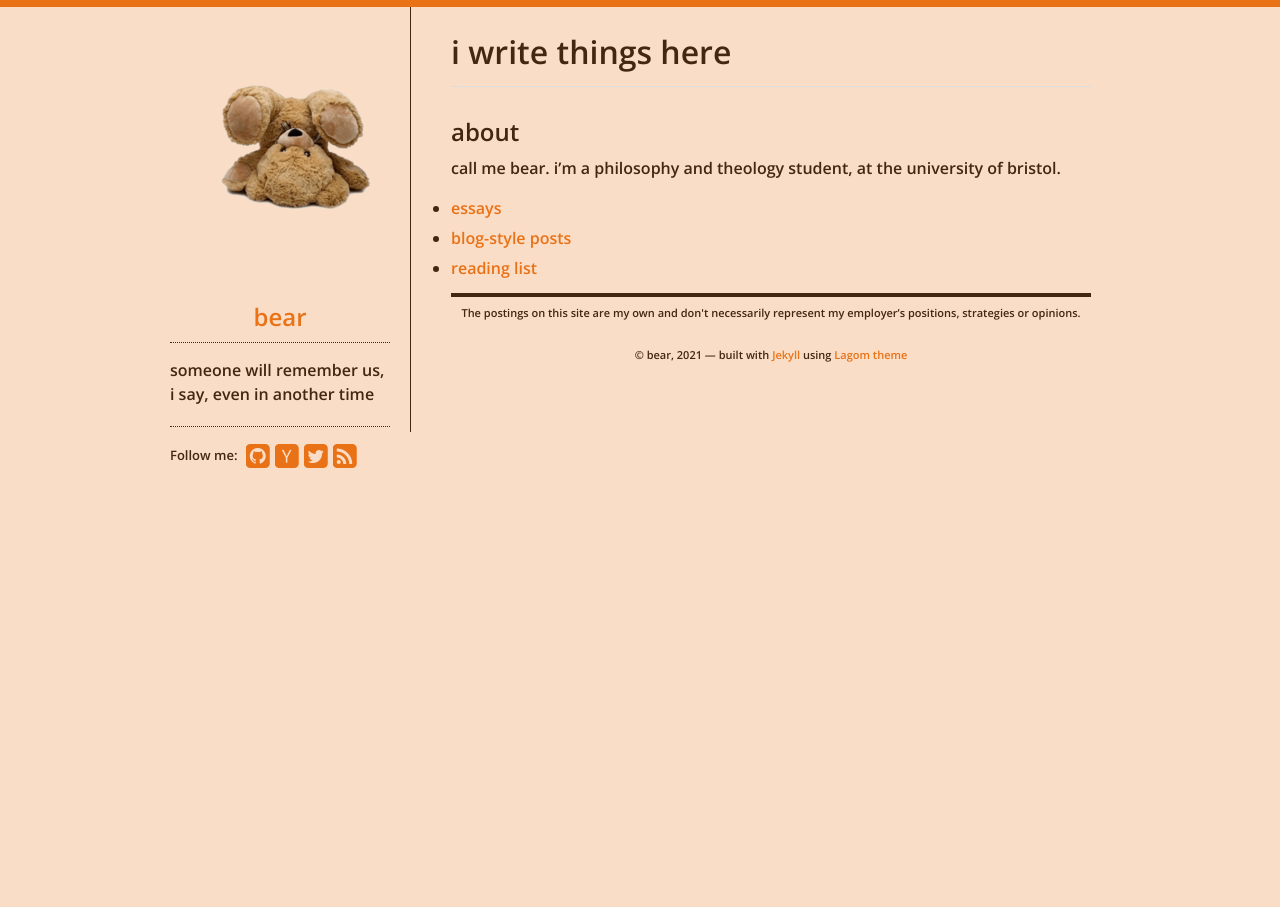
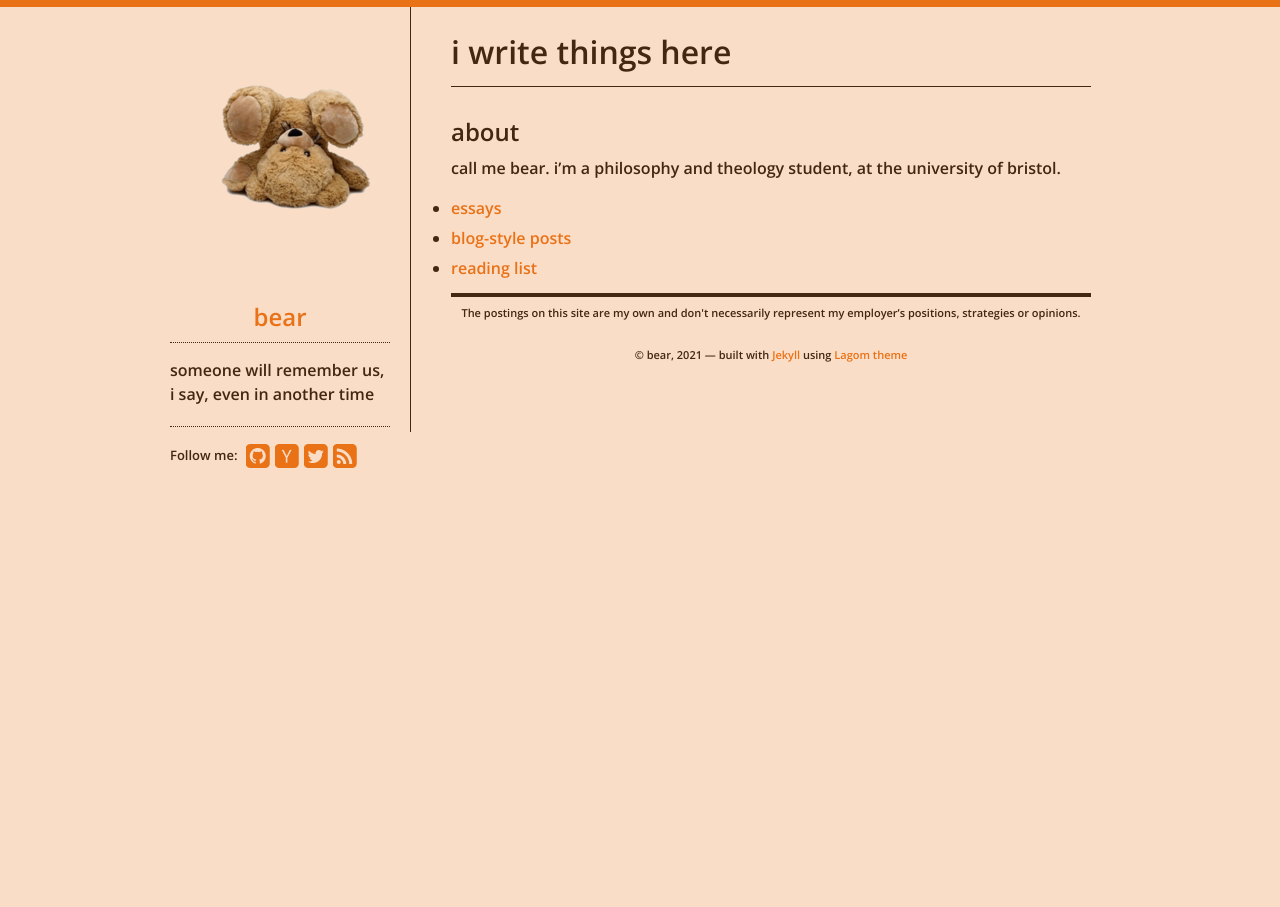
Before and after one commit to jamiethebear/jamiethebear.github.io, a Jekyll site: the page built from index.md, in a window 1280 px wide. Built offline with Jekyll 4.4.1, drawn with Linux system fonts in a browser that asks for light colours; our own code applies the rules of GitHub Pages for plain Markdown files.

Commit message:
Change colour of markdown separator to match text

```diff
--- a/_includes/css/base.css
+++ b/_includes/css/base.css
@@ -90,7 +90,7 @@
 	blockquote cite:before { content: "\2014 \0020"; }
 	blockquote cite a, blockquote cite a:visited, blockquote cite a:visited { color: {{ site.colors.highlight }}; }
 
-	hr { border: solid #ddd; border-width: 1px 0 0; clear: both; margin: 10px 0 30px; height: 0; }
+	hr { border: solid #432711; border-width: 1px 0 0; clear: both; margin: 10px 0 30px; height: 0; }
 
 
 /* #Links
```
